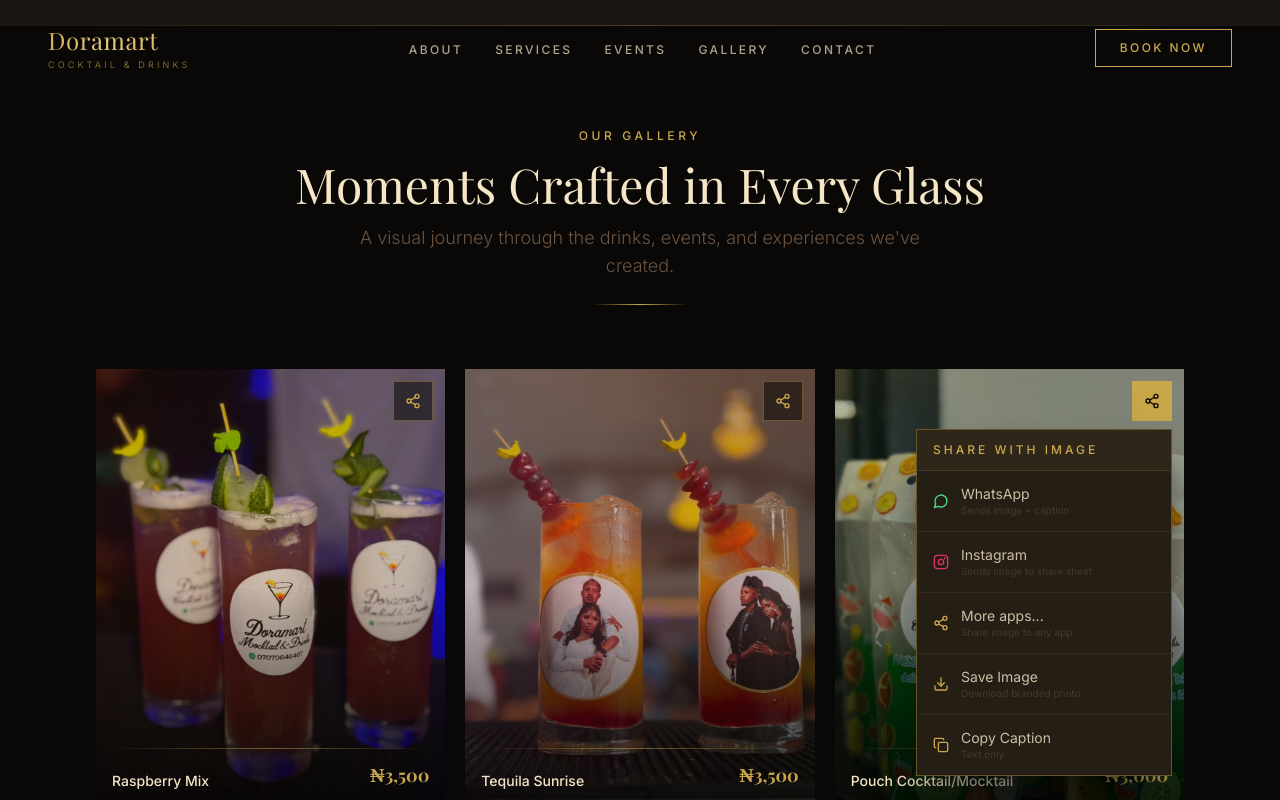
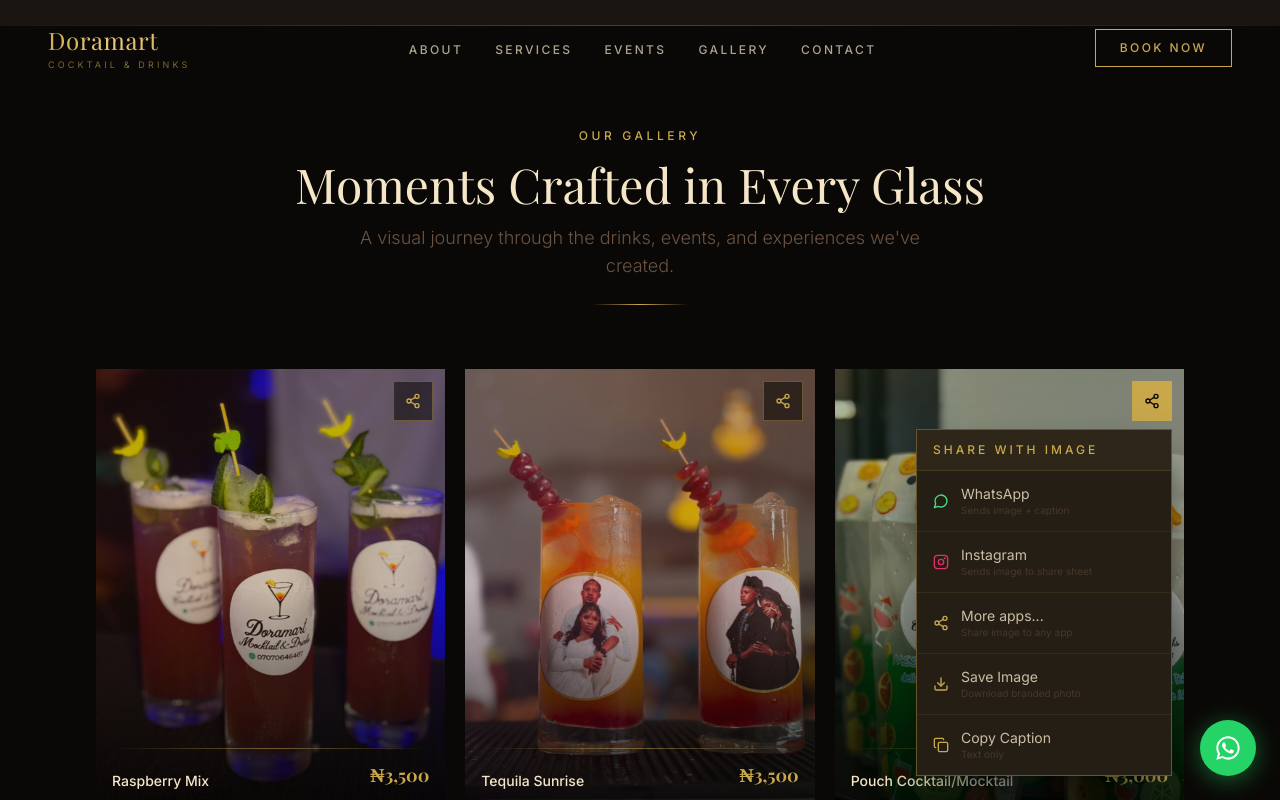
Before and after one commit to Favecode/doramart, a React (Vite) app: page / in a window 1280 px wide. Both pictures are taken after a click on the button 1152 px from the left and 4666 px from the top of the page. Shown: the part 4266-5066 px from the top of the page. Built offline with nearby package versions, Linux system fonts and the light colour scheme; a web font is replaced by a local one.

Commit message:
new work

```diff
--- a/src/components/Hero.jsx
+++ b/src/components/Hero.jsx
@@ -1,8 +1,26 @@
 import React, { useEffect, useState } from 'react'
 import Button from './Button'
+
+const WHATSAPP_NUMBER = '2347070646467' // international format, no +
+const WHATSAPP_MESSAGE = encodeURIComponent('Hello Doramart! I\'d like to make an enquiry.')
+
 export default function Hero() {
   const [visible, setVisible] = useState(false)
-  useEffect(() => { const t = setTimeout(() => setVisible(true), 100); return () => clearTimeout(t) }, [])
+  const [waBounce, setWaBounce] = useState(false)
+
+  useEffect(() => {
+    const t = setTimeout(() => setVisible(true), 100)
+    return () => clearTimeout(t)
+  }, [])
+
+  // Gentle bounce every 4 seconds to draw attention
+  useEffect(() => {
+    const interval = setInterval(() => {
+      setWaBounce(true)
+      setTimeout(() => setWaBounce(false), 700)
+    }, 4000)
+    return () => clearInterval(interval)
+  }, [])
 
   return (
     <section className="relative min-h-screen flex items-center justify-center overflow-hidden pt-24 md:pt-28">
@@ -12,6 +30,7 @@ export default function Hero() {
         loading="lazy"
         className="absolute inset-0 w-full h-full object-cover opacity-30 mix-blend-overlay"
       />
+
       {/* Background layers */}
       <div className="absolute inset-0 bg-gradient-to-br from-night via-night-200 to-brown-dark" />
       <div className="absolute inset-0 bg-[radial-gradient(ellipse_at_60%_40%,rgba(201,168,76,0.08)_0%,transparent_60%)]" />
@@ -28,8 +47,6 @@ export default function Hero() {
 
       {/* Content */}
       <div className={`relative z-10 text-center px-6 max-w-5xl mx-auto transition-all duration-1000 ${visible ? 'opacity-100 translate-y-0' : 'opacity-0 translate-y-8'}`}>
-
-
         <div className="mb-2">
           <span className="font-serif text-gold/30 text-xl md:text-2xl italic tracking-wider">The Art of</span>
         </div>
@@ -67,6 +84,40 @@ export default function Hero() {
         <span className="text-[9px] tracking-[0.4em] uppercase text-gold font-sans">Scroll</span>
         <div className="w-px h-10 bg-gradient-to-b from-gold to-transparent" />
       </div>
+
+      {/* ── Floating WhatsApp Button ── */}
+      {/* Fixed to bottom-right, visible on every section of the page */}
+      <a
+        href={`https://wa.me/${WHATSAPP_NUMBER}?text=${WHATSAPP_MESSAGE}`}
+        target="_blank"
+        rel="noreferrer"
+        aria-label="Chat with us on WhatsApp"
+        className={`fixed bottom-6 right-6 z-50 flex items-center gap-3 group transition-transform duration-300 ${waBounce ? 'translate-y-[-6px]' : 'translate-y-0'}`}
+      >
+        {/* Tooltip label — slides in on hover */}
+        <span className="
+          hidden sm:flex items-center
+          bg-[#075E54] text-white text-xs font-medium tracking-wide
+          px-3 py-1.5 rounded-sm shadow-lg
+          opacity-0 group-hover:opacity-100
+          translate-x-2 group-hover:translate-x-0
+          transition-all duration-300 pointer-events-none
+          whitespace-nowrap
+        ">
+          Chat with us
+        </span>
+
+        {/* Icon button */}
+        <div className="relative w-14 h-14 rounded-full bg-[#25D366] shadow-[0_4px_24px_rgba(37,211,102,0.45)] flex items-center justify-center hover:scale-110 transition-transform duration-300">
+          {/* Outer pulse ring */}
+          <span className="absolute inset-0 rounded-full bg-[#25D366] animate-ping opacity-25" />
+          {/* WhatsApp SVG icon */}
+          <svg viewBox="0 0 32 32" width="28" height="28" fill="white" xmlns="http://www.w3.org/2000/svg">
+            <path d="M16.003 2.667C8.636 2.667 2.667 8.636 2.667 16c0 2.347.636 4.609 1.84 6.587L2.667 29.333l6.933-1.813A13.267 13.267 0 0 0 16.003 29.333c7.364 0 13.33-5.97 13.33-13.333 0-7.364-5.966-13.333-13.33-13.333zm0 24.267a11.04 11.04 0 0 1-5.627-1.547l-.403-.24-4.117 1.08 1.097-4.003-.264-.413A11.04 11.04 0 0 1 4.936 16c0-6.107 4.96-11.067 11.067-11.067S27.067 9.893 27.067 16 22.11 26.934 16.003 26.934zm6.08-8.294c-.333-.166-1.97-.973-2.276-1.083-.306-.11-.53-.167-.753.167-.224.333-.863 1.083-1.057 1.306-.194.224-.39.25-.723.084-.333-.167-1.407-.52-2.68-1.654-.99-.883-1.657-1.973-1.853-2.307-.194-.333-.02-.513.147-.68.15-.15.333-.39.5-.583.167-.194.223-.334.333-.557.11-.223.057-.417-.027-.583-.083-.167-.753-1.817-1.033-2.487-.273-.653-.55-.563-.753-.573-.194-.01-.417-.013-.64-.013-.223 0-.583.083-.89.417-.306.333-1.167 1.14-1.167 2.78s1.194 3.226 1.36 3.45c.167.223 2.35 3.59 5.693 5.033.797.344 1.417.55 1.9.703.797.254 1.524.218 2.097.133.64-.094 1.97-.806 2.247-1.584.277-.777.277-1.443.194-1.583-.083-.14-.307-.224-.64-.39z"/>
+          </svg>
+        </div>
+      </a>
+
     </section>
   )
 }
```
